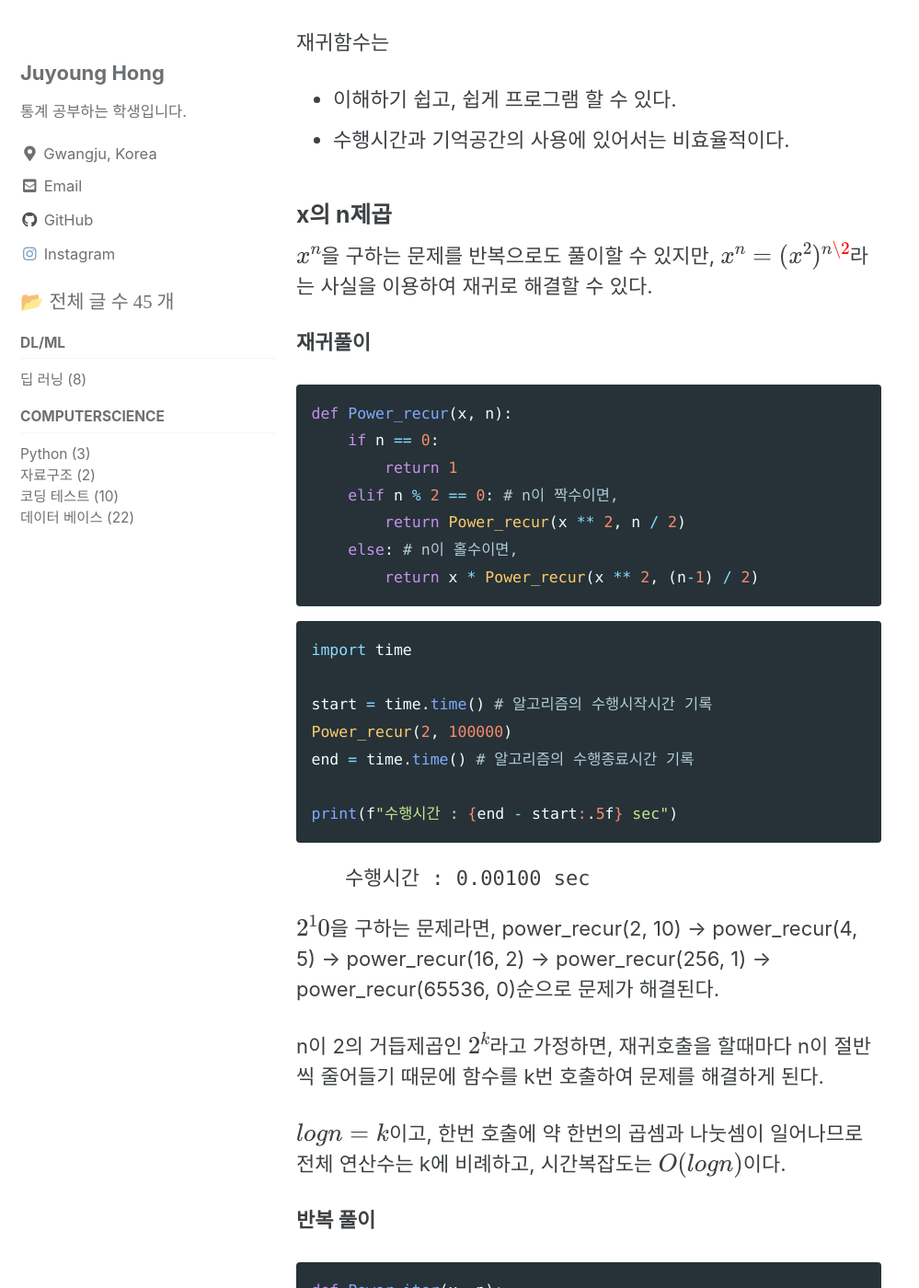
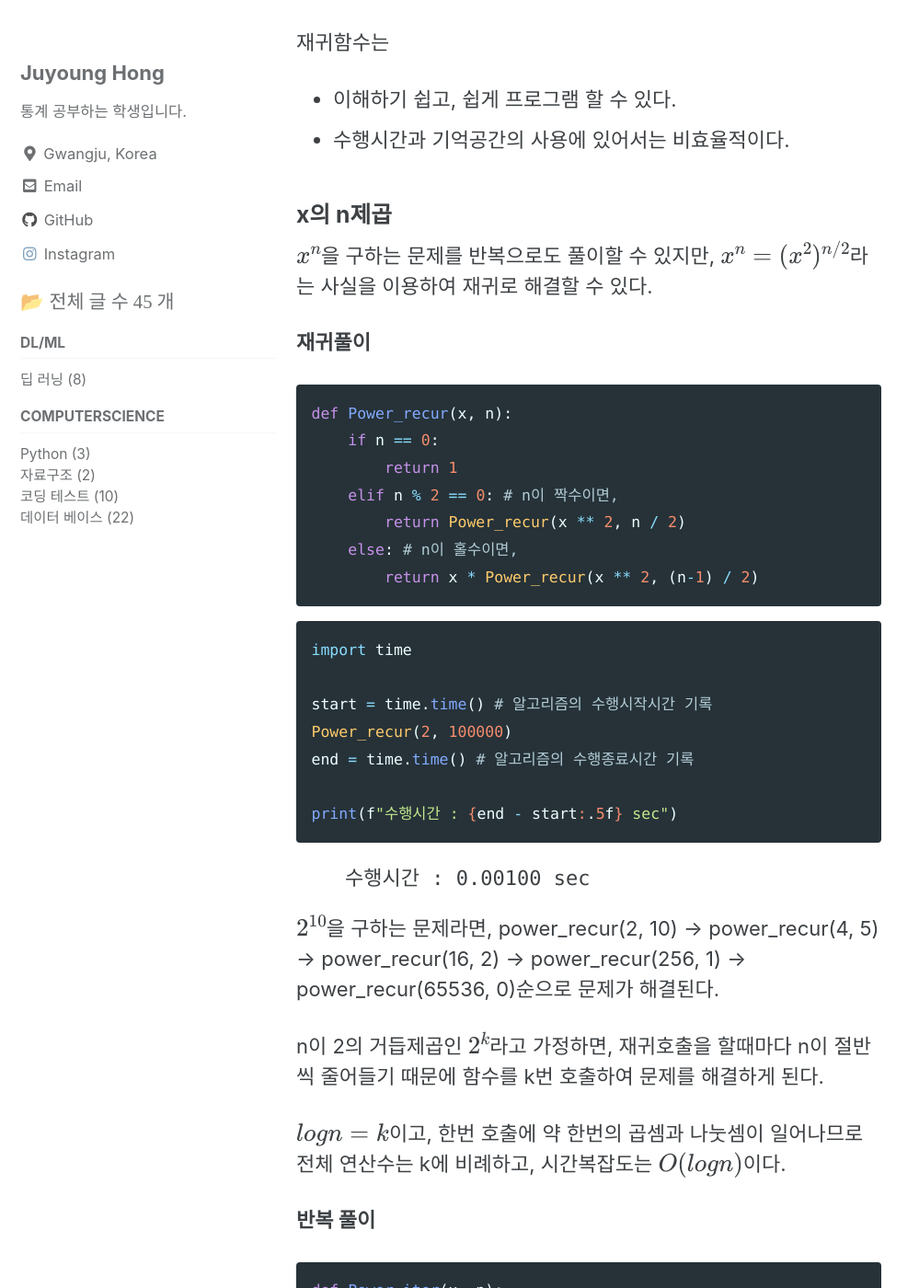
Before and after one commit to sjbook/sjbook.github.io, a Jekyll site: the page built from _posts/2022-05-11-재귀.md, in a window 1280 px wide and 1400 px high, scrolled down 4277 px. Shown: the whole window at 92% size, without its empty margins (0-999 px from the left). Built offline with Jekyll 4.4.1, drawn with Linux system fonts in a browser that asks for light colours; cached includes are drawn as plain includes; comment, search, counter and statistics services are not loaded.

Commit message:
Update 2022-05-11-재귀.md

```diff
--- a/_posts/2022-05-11-재귀.md
+++ b/_posts/2022-05-11-재귀.md
@@ -137,7 +137,7 @@ def Fact_recur(n):
 
 ### x의 n제곱
 
-\\(x^n\\)을 구하는 문제를 반복으로도 풀이할 수 있지만, \\(x^n = (x^2)^{n \\2}\\)라는 사실을 이용하여 재귀로 해결할 수 있다.
+\\(x^n\\)을 구하는 문제를 반복으로도 풀이할 수 있지만, \\(x^n = (x^2)^{n / 2}\\)라는 사실을 이용하여 재귀로 해결할 수 있다.
 
 
 
@@ -169,7 +169,7 @@ print(f"수행시간 : {end - start:.5f} sec")
 
 
 
-\\(2^10\\)을 구하는 문제라면, power_recur(2, 10) -> power_recur(4, 5) -> power_recur(16, 2) -> power_recur(256, 1) -> power_recur(65536, 0)순으로 문제가 해결된다.
+\\(2^{10}\\)을 구하는 문제라면, power_recur(2, 10) -> power_recur(4, 5) -> power_recur(16, 2) -> power_recur(256, 1) -> power_recur(65536, 0)순으로 문제가 해결된다.
 
 n이 2의 거듭제곱인 \\(2^k\\)라고 가정하면, 재귀호출을 할때마다 n이 절반씩 줄어들기 때문에 함수를 k번 호출하여 문제를 해결하게 된다.
 
```
